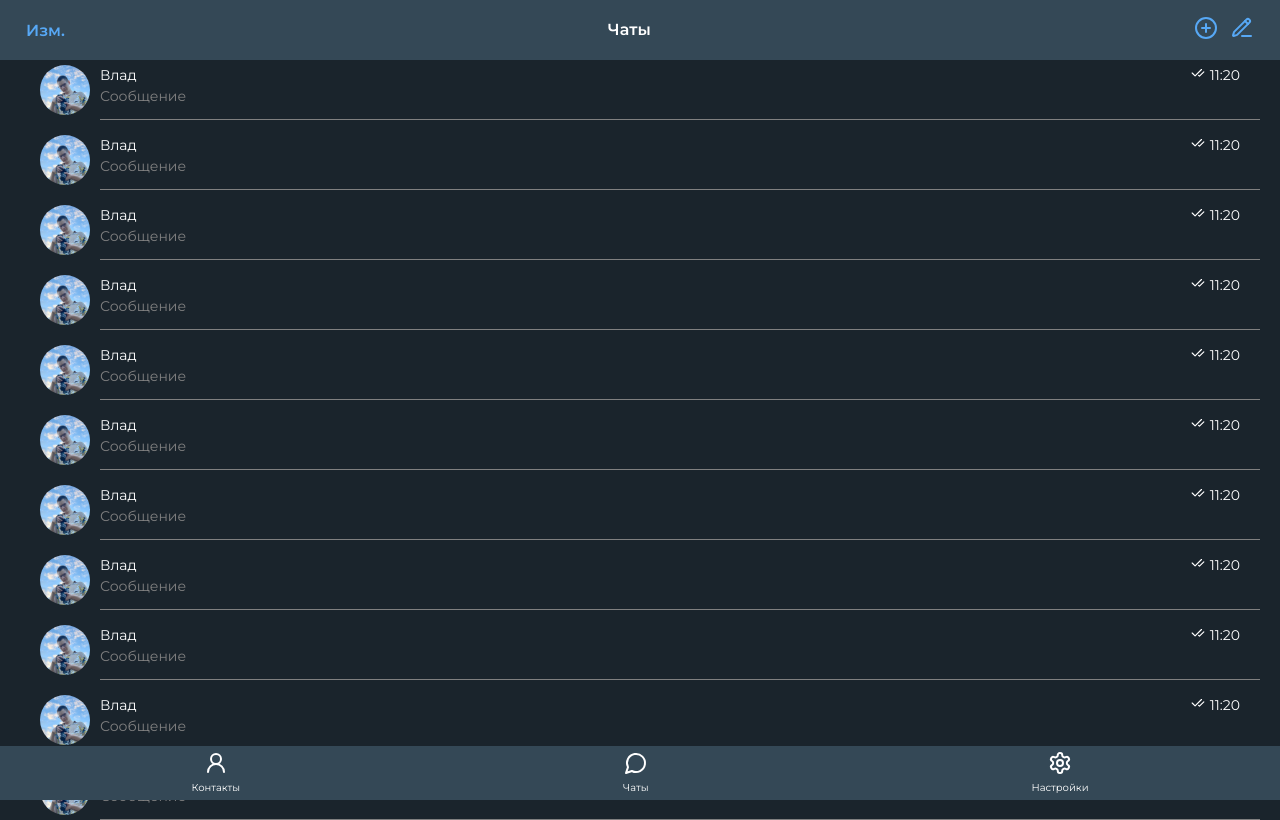
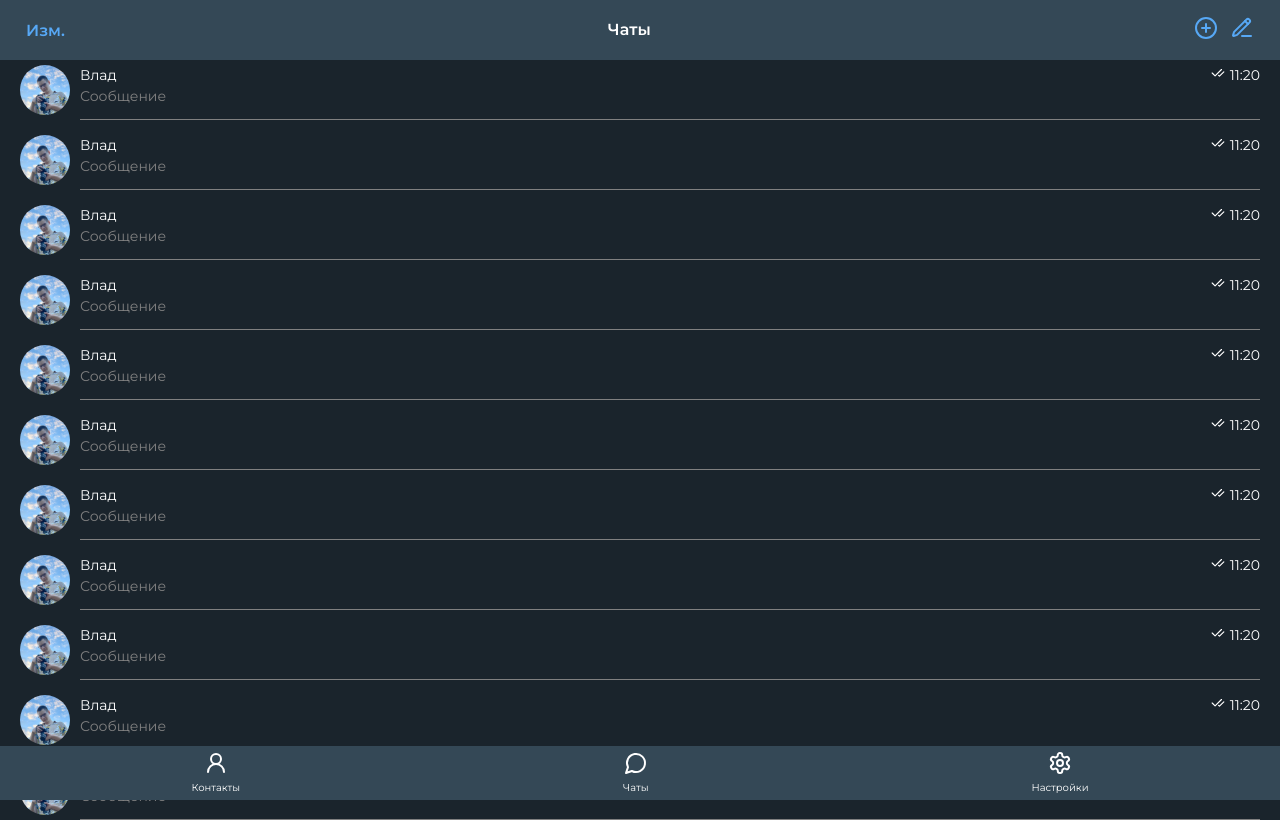
Before and after one commit to PU6ER/idioma-frontend, a React (Create React App) app: page / in a window 1280 px wide. Built offline with nearby package versions, Linux system fonts and the light colour scheme.

Commit message:
feat: change styles

```diff
--- a/src/components/chat-card/ChatCard.scss
+++ b/src/components/chat-card/ChatCard.scss
@@ -8,7 +8,7 @@
 
 	color: white;
 	.image {
-		padding-left: 20px;
+
 		display: flex;
 		align-items: center;
 		img {
@@ -17,7 +17,7 @@
 		}
 	}
 	.text {
-		padding-right: 20px;
+
 		width: 100%;
         border-bottom: 1px solid gray;
 		.check {
```
